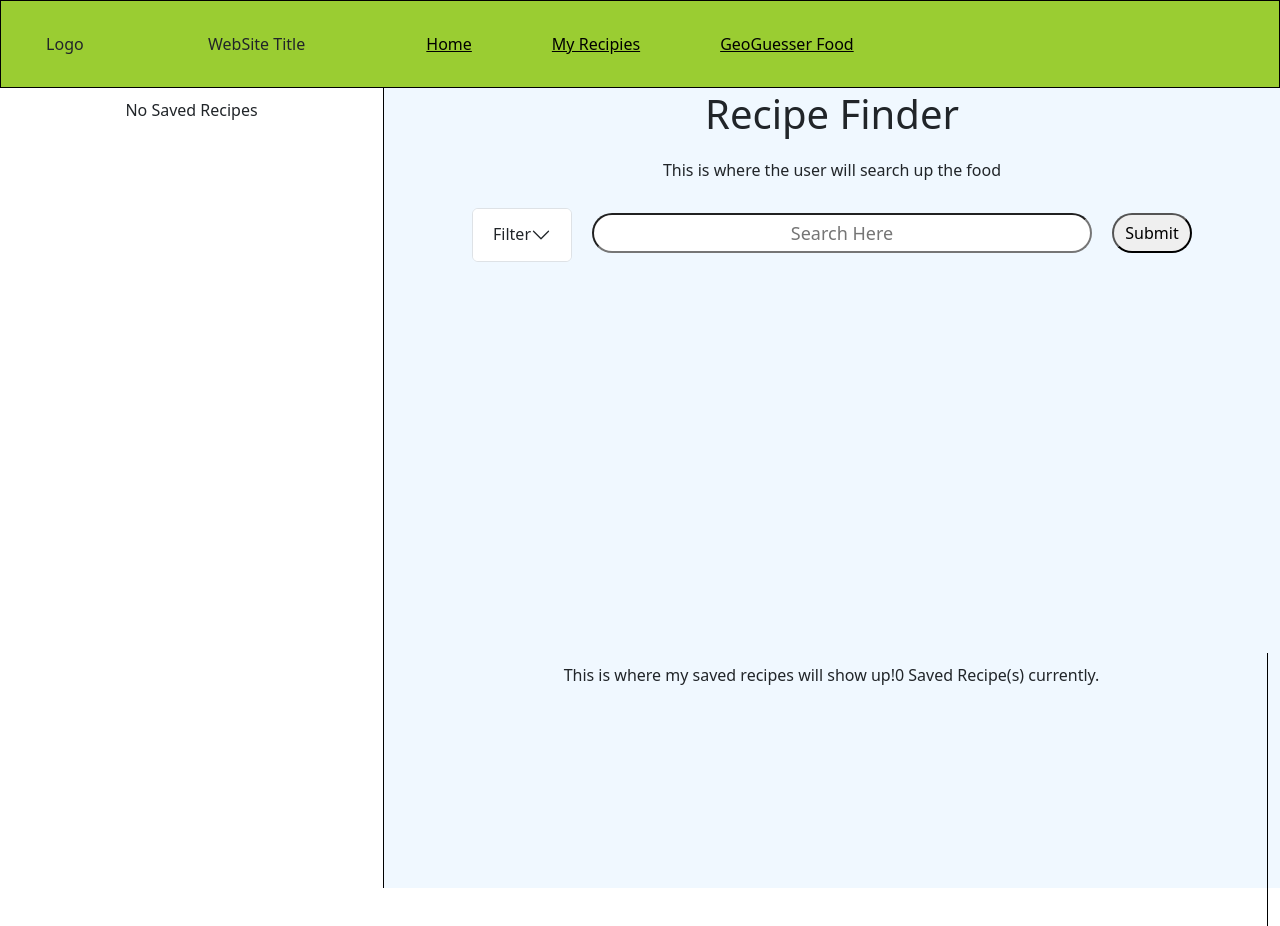
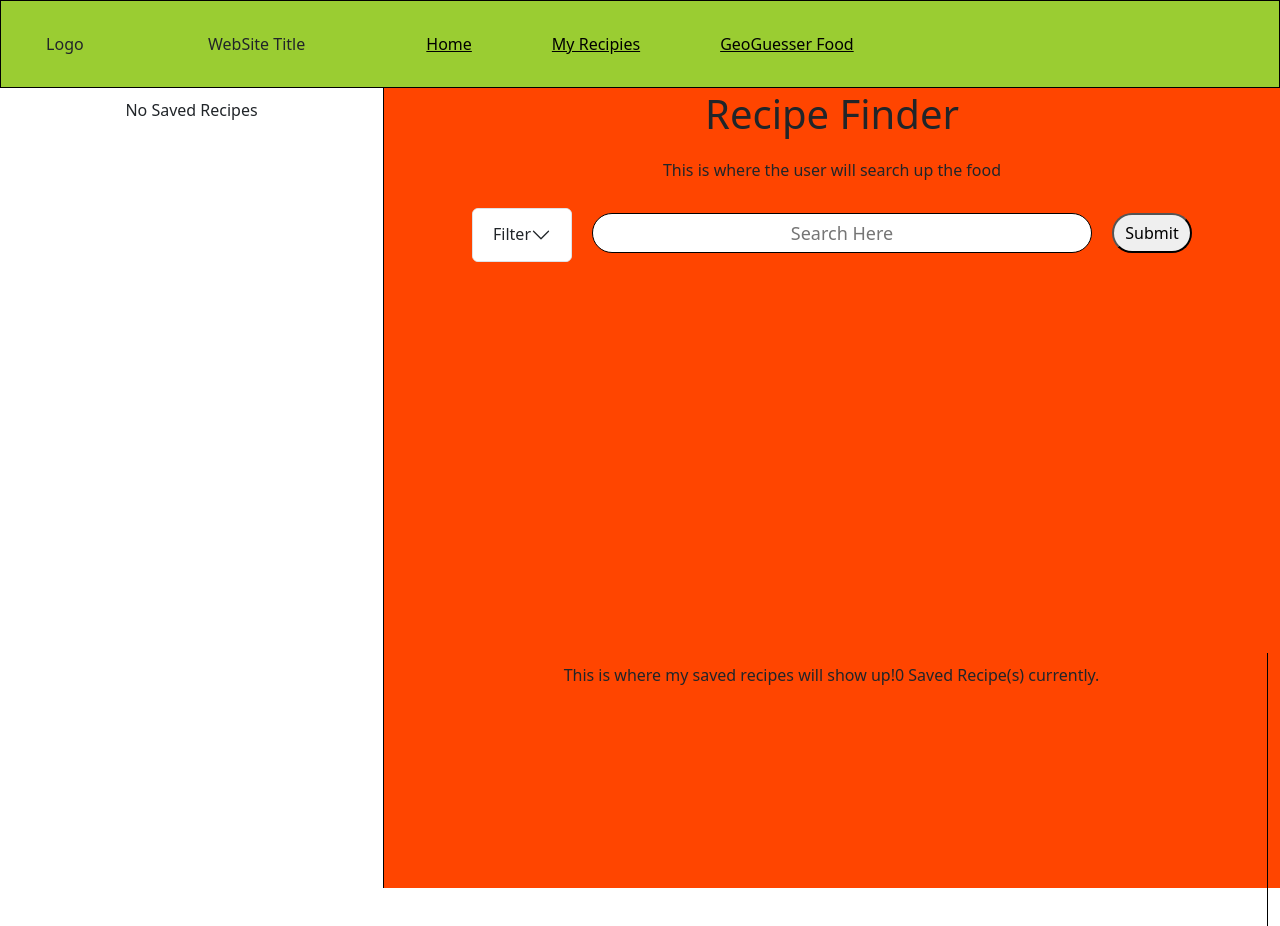
Before and after one commit to munzaboss/CEN3031-2024, a React (Create React App) app in the folder CenProject/frontend/: page / in a window 1280 px wide. Shown: the top 926 px of the page. Built offline with nearby package versions, Linux system fonts and the light colour scheme.

Commit message:
Update Search.css

```diff
--- a/CenProject/frontend/src/style/Search.css
+++ b/CenProject/frontend/src/style/Search.css
@@ -1,4 +1,3 @@
-
 * {
     padding: 0;
     margin: 0;
@@ -13,7 +12,7 @@ p {
 .container {
     height: 100vh;
     width: 100%;
-    background-color: aliceblue;
+    background-color: orangered;
 }
 
 .webTitle {
@@ -22,6 +21,7 @@ p {
 }
 
 .searchBar {
+    border: 1px solid black;
     text-align: center;
     width: 500px;
     height: 40px;
```
